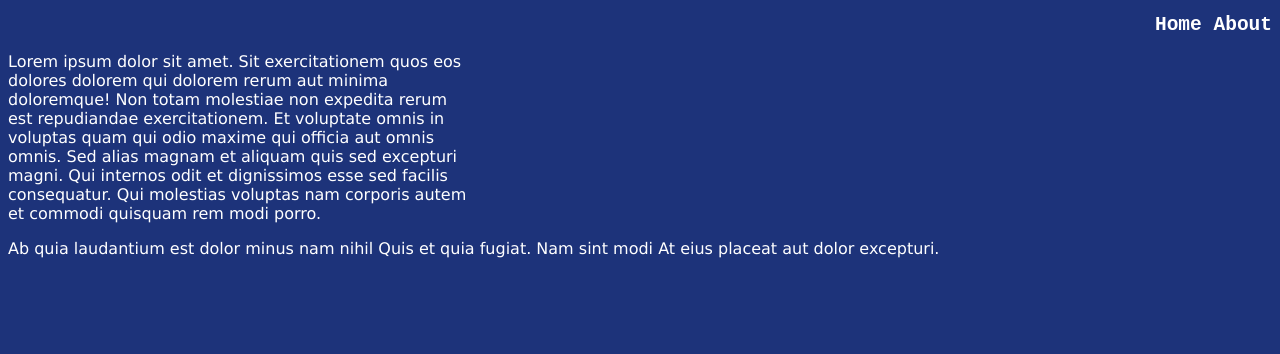
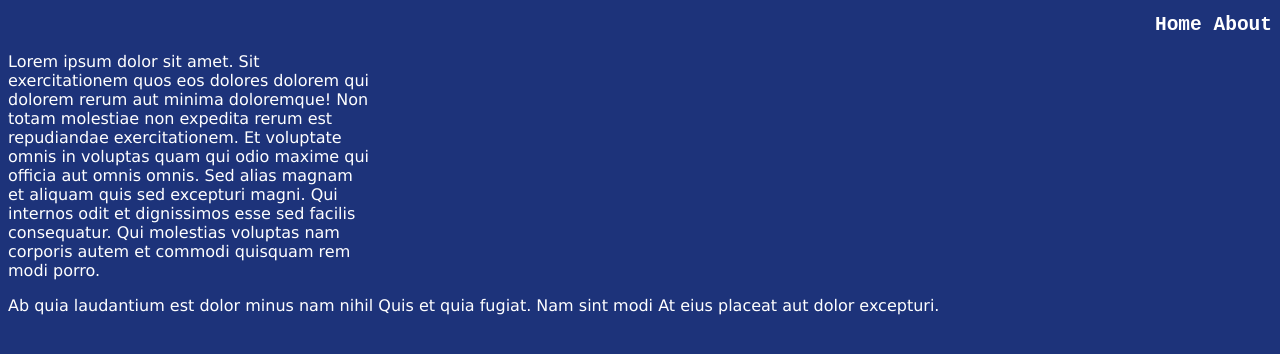
Before and after one commit to dchou0033/dchou0033.github.io, a plain HTML site: page index.html in a window 1280 px wide. Shown: the part 162-516 px from the top of the page. Drawn offline with Linux system fonts and the light colour scheme.

Commit message:
Update index.html

```diff
--- a/index.html
+++ b/index.html
@@ -34,7 +34,7 @@
             Home    About
         </div>
     </h2>
-    <p style ="text-align: left; margin-right: 800px;">
+    <p style ="text-align: left; margin-right: 900px;">
         Lorem ipsum dolor sit amet. Sit exercitationem quos eos dolores
         dolorem qui dolorem rerum aut minima doloremque! Non totam
         molestiae non expedita rerum est repudiandae exercitationem.
```
